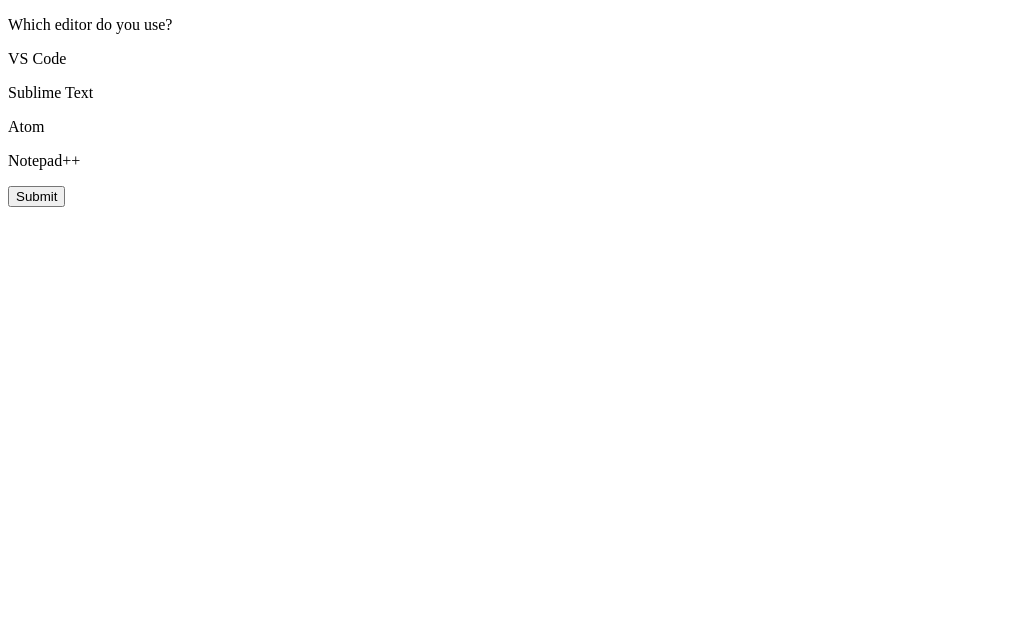
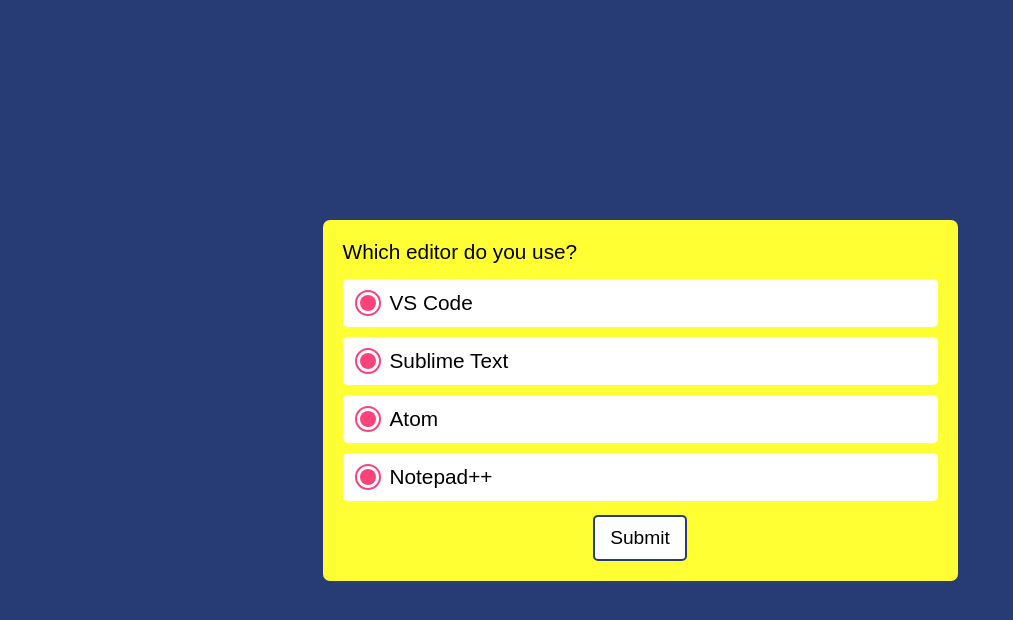
Before and after one commit to PlankCipher/Anti_Cheating_Test, a plain HTML site: page index.html in a window 1280 px wide. Shown: the whole page, without its empty margins (0-1013 px from the left). Drawn offline with Linux system fonts and the light colour scheme.

Commit message:
Add CSS styling for the question form.

```diff
--- /dev/null
+++ b/CSS/index.css
@@ -0,0 +1,104 @@
+* {
+  box-sizing: border-box;
+}
+
+body {
+  margin: 0px;
+  padding: 0px;
+  background-color: #273c75;
+  color: #fff;
+  font-family: Arial, Helvetica, sans-serif;
+}
+
+.container {
+  width: 95%;
+  height: 100vh;
+  max-width: 1150px;
+  margin: 0px auto;
+  display: flex;
+  justify-content: center;
+  align-items: center;
+}
+
+.form {
+  background-color: #ffff33;
+  padding: 20px;
+  border-radius: 7px;
+  width: 90%;
+  max-width: 635px;
+  font-size: 1.3rem;
+  user-select: none;
+  color: #000;
+}
+
+.form__question {
+  margin: 0px 0px 15px 0px;
+}
+
+.form__choice {
+  background-color: #fff;
+  padding: 10px 15px;
+  border: 2px solid #fff;
+  border-radius: 5px;
+  position: relative;
+  cursor: pointer;
+}
+
+.form__choice+.form__choice {
+  margin-top: 10px;
+}
+
+.form__choice:hover,
+.form__choice--active {
+  border: 2px solid #273c75;
+}
+
+.form__choice:hover>.form__choice__radio-button,
+.form__choice--active>.form__choice__radio-button {
+  background: #273c75;
+}
+
+.form__choice:hover>.form__choice__radio-button::before,
+.form__choice--active>.form__choice__radio-button::before {
+  border: 2px solid #273c75;
+}
+
+.form__choice__radio-button {
+  width: 16px;
+  height: 16px;
+  background: #FC427B;
+  display: inline-block;
+  position: absolute;
+  top: 50%;
+  transform: translateY(-50%);
+  border-radius: 50%;
+}
+
+.form__choice__radio-button::before {
+  content: '';
+  width: 22px;
+  height: 22px;
+  border: 2px solid #FC427B;
+  border-radius: 50%;
+  display: block;
+  position: absolute;
+  top: 50%;
+  left: 50%;
+  transform: translate(-50%, -50%);
+}
+
+.form__choice__text {
+  margin: 0px 0px 0px 30px;
+  display: inline-block;
+}
+
+.form__button {
+  font-size: 1.2rem;
+  padding: 10px 15px;
+  display: block;
+  margin: 14px auto 0px;
+  border-radius: 5px;
+  border: 2px solid #273c75;
+  cursor: pointer;
+  background-color: #fff;
+}
--- a/index.html
+++ b/index.html
@@ -4,6 +4,8 @@
 <head>
   <meta charset="UTF-8">
   <meta name="viewport" content="width=device-width, initial-scale=1.0">
+  <link rel="stylesheet" href="css/index.css">
+
   <title>Anti Cheating Test</title>
 </head>
 
@@ -28,7 +30,7 @@
           <span class="form__choice__radio-button"></span>
           <p class="form__choice__text">Notepad++</p>
         </div>
-        <button type="button">Submit</button>
+        <button type="button" class="form__button">Submit</button>
       </form>
     </div>
   </div>
```
